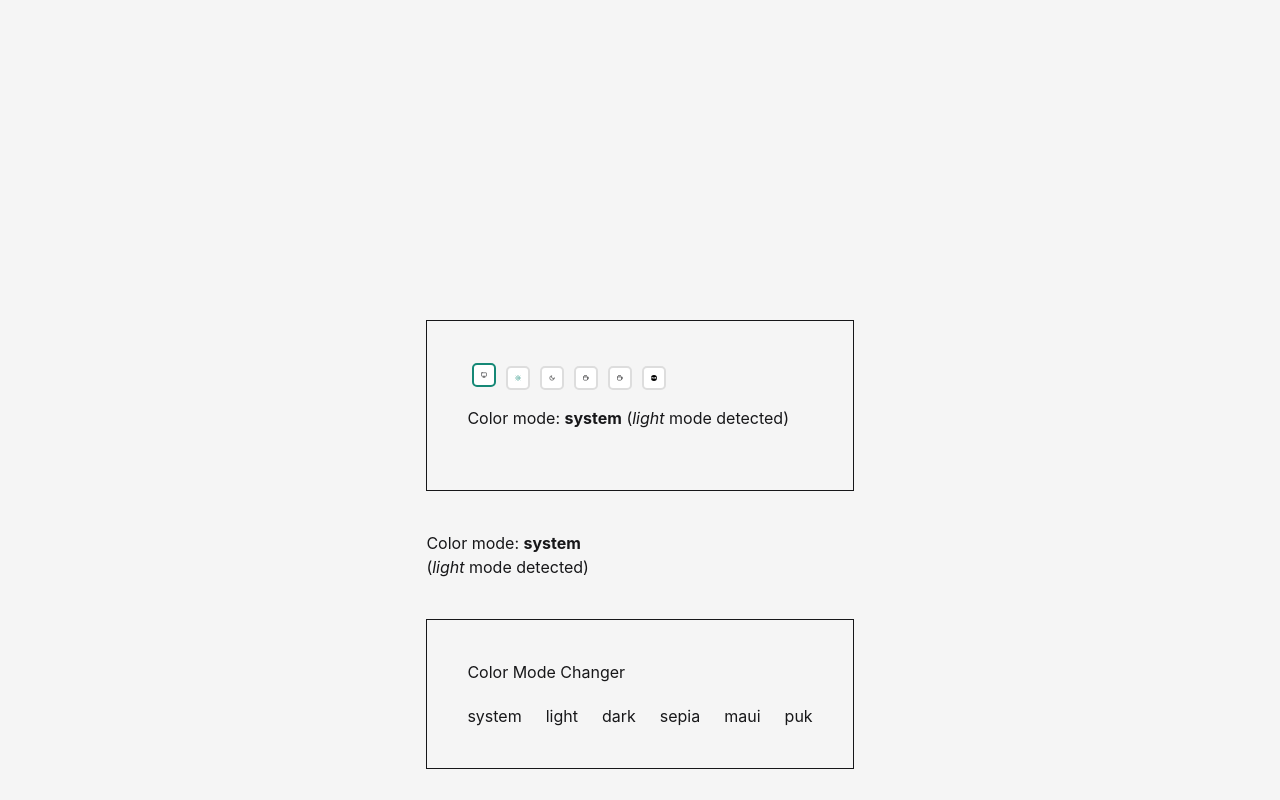
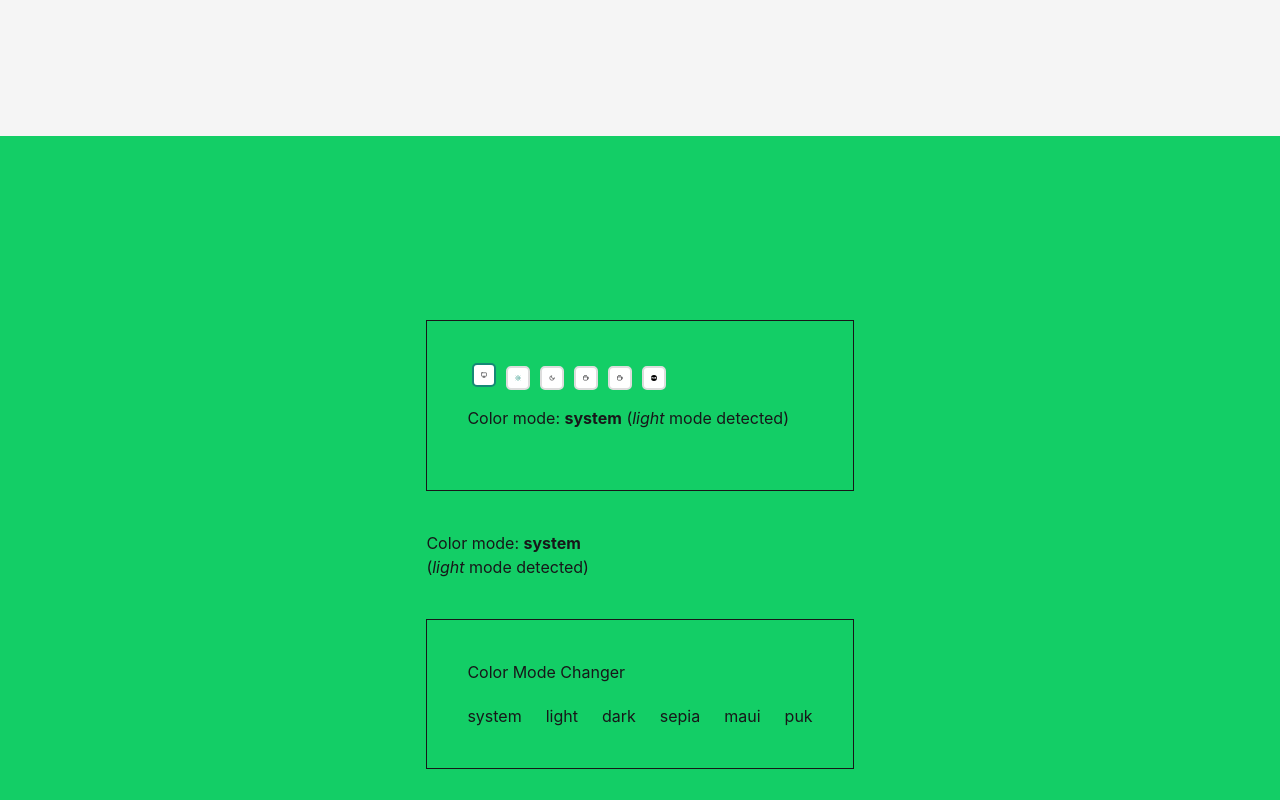
Before and after one commit to davidschubert/nuxt3-starter-template-dsv2, a Nuxt app: page / in a window 1280 px wide. Shown: the part 1640-2440 px from the top of the page. Built offline with nearby package versions, Linux system fonts and the light colour scheme.

Commit message:
Added BG Color to the 2nd Section

```diff
--- a/pages/index.vue
+++ b/pages/index.vue
@@ -1,6 +1,6 @@
 <template>
   <HomeHello />
-  <section class="slide">
+  <section class="slide bg-green">
     <div class="max-w-screen-xl">
       <ColormodePicker />
       <ColorScheme placeholder="..." tag="span">
```
